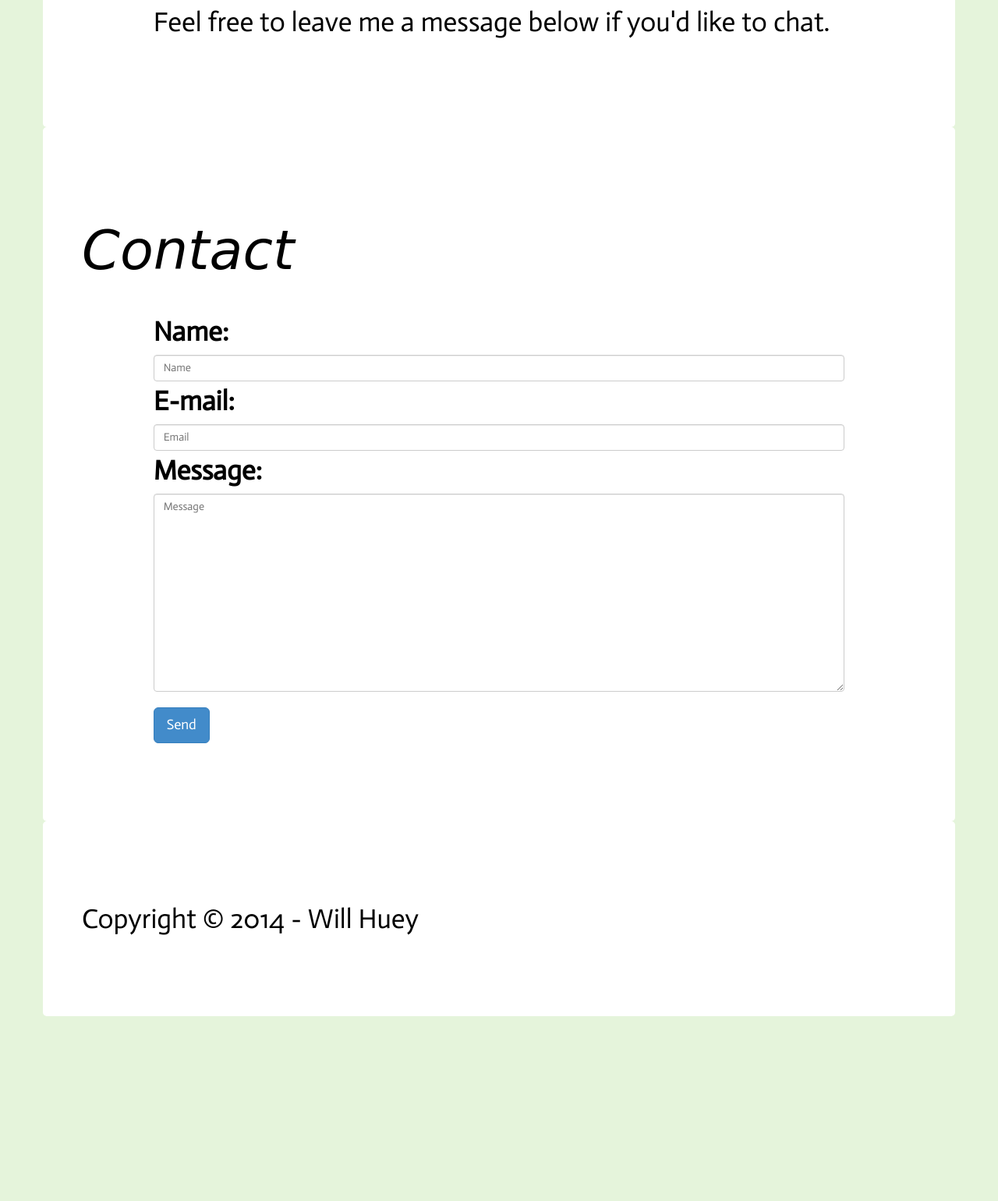
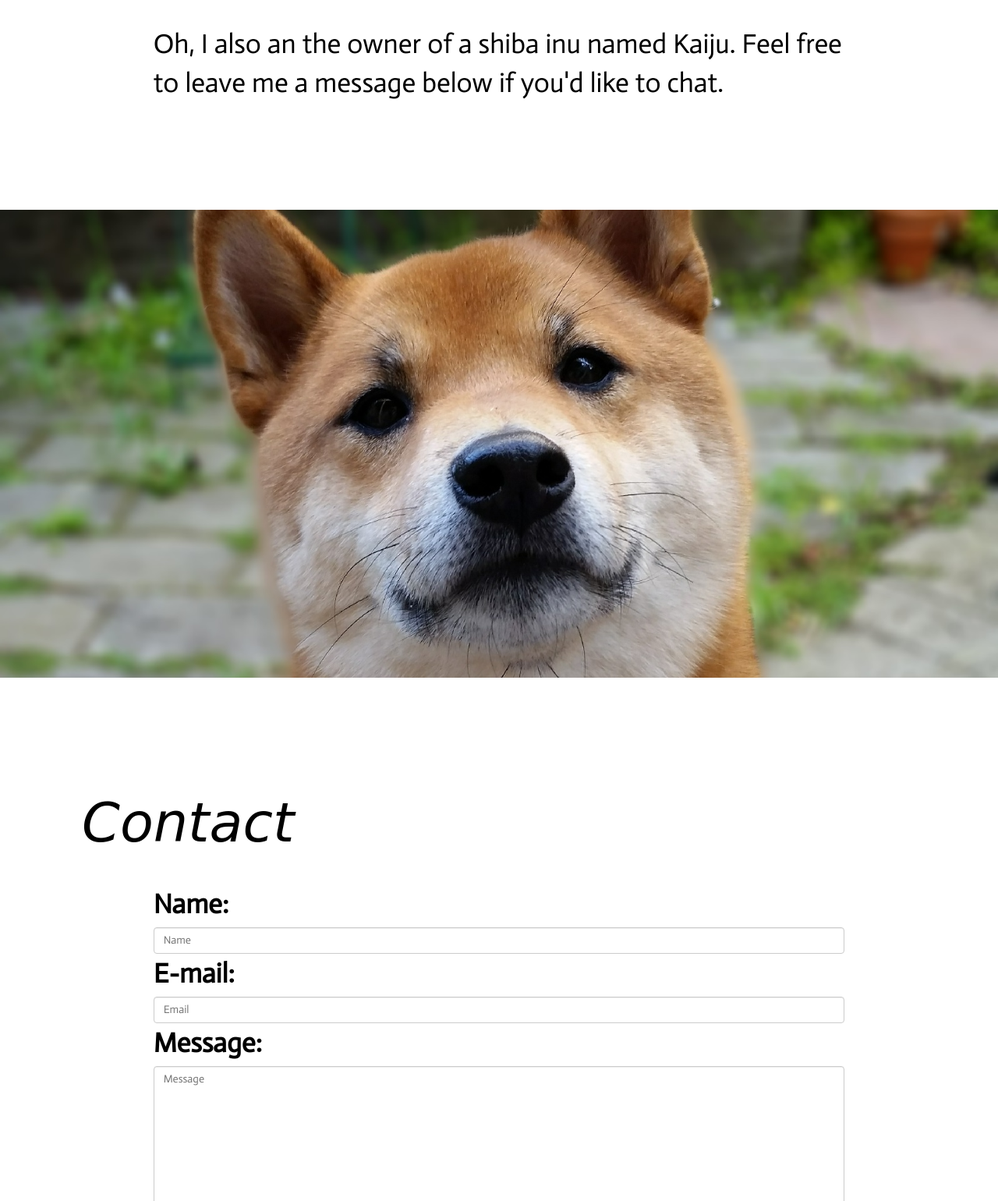
Before and after one commit to whuey79/website, a website: page index.html in a window 1280 px wide. Shown: the part 1260-2800 px from the top of the page at 78% size. Before the commit the page ends 2563 px from the top, so only its background shows below. Drawn offline with nearby package versions, Linux system fonts and the light colour scheme; a web font is replaced by a local one.

Commit message:
add fixed kaiju and remove borders

```diff
--- a/css/style.css
+++ b/css/style.css
@@ -4,18 +4,27 @@
 body {
   padding:0px 0px;
 /*  background-color:#F4DCB5; */  /* orange */
-  background: #E5F4DB;  /* green */
+/*  background: #E5F4DB; */ /* green */
+/*  background: url("../images/pat.png"); */
   font-family: 'Actor', sans-serif;
   color: black;
   position: relative;  /* needed for scrollspy.js */
 }
 
-section .container, footer .container {
+section .container  {
   /*background:white;*/
   background:white;
-  border-radius: 5px;
+  border-radius: 0px;
+  font-size: 2.5em;
+  padding:10% 50px;
+}
+
+footer .container-fluid {
   padding:100px 50px;
-  font-size: 2.5em;
+  margin:0px auto;
+  background:#474747;
+  color:white;
+  font-size: 2.0em;
 }
 
 .navbar {
@@ -59,7 +68,6 @@ nav li:active {
 
 .carousel-caption  h1 {
   font-size: 7vw;
-
 }
 
 .carousel-caption {
@@ -138,10 +146,15 @@ section h2 {
   margin: 0 auto;
 }
 
+div.fixedImage {
+  height:600px;
+  background:url("../images/kaiju3.jpg");
+  background-size: 100%;
+  background-attachment: fixed;
+  background-repeat: no-repeat;
+  background-position: 0% 75%;
+}
+
 footer {
 /*  background:#8CE9FF;  */
 }
-
-footer div {
-  margin:0px auto;
-}
--- a/index.html
+++ b/index.html
@@ -68,11 +68,16 @@
         </div>
 
         <div class="row">
-          <div class="col-md-10 center-block"><p>Feel free to leave me a message below if you'd like to chat.</p>
+          <div class="col-md-10 center-block"><p>Oh, I also an the owner of a shiba inu named Kaiju.  Feel free to leave me a message below if you'd like to chat.  </p>
           </div>
         </div>
 
       </div>
+    </section>
+
+    <section>
+    <div class="container-fluid fixedImage">
+    </div>
     </section>
 
     <section id="contact">
@@ -113,7 +118,7 @@
     </section>
 
     <footer>
-      <div class="container">
+      <div class="container-fluid">
 			Copyright © 2014 - Will Huey
       </div>
     </footer>
```
Also changed, not shown: images/kaiju2.jpg (added), images/kaiju3.jpg (added), images/kaijuStick.jpg (added), images/pat.png (added).
